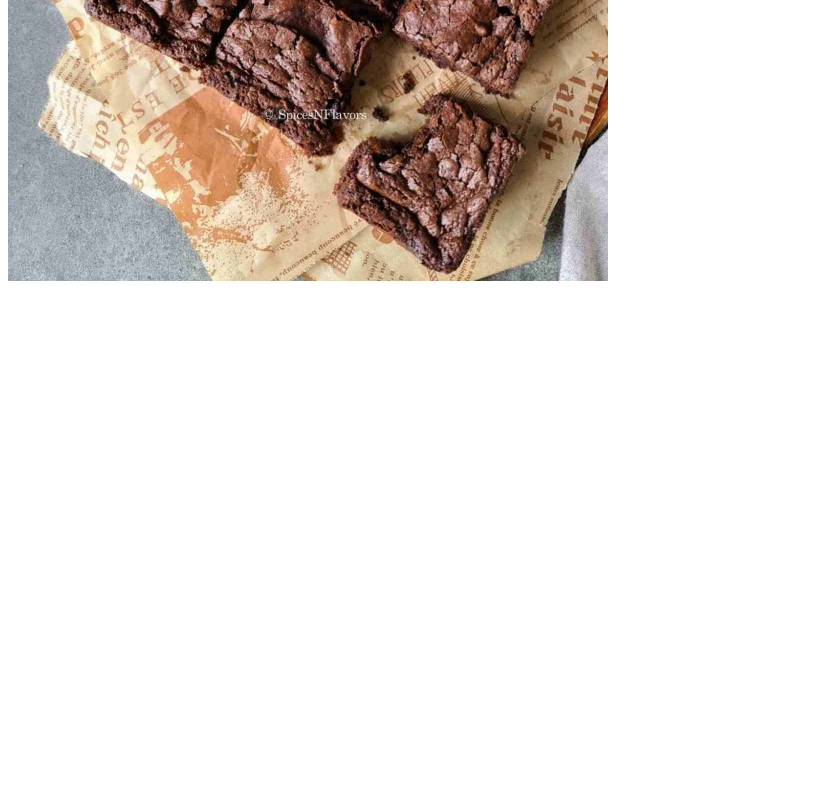
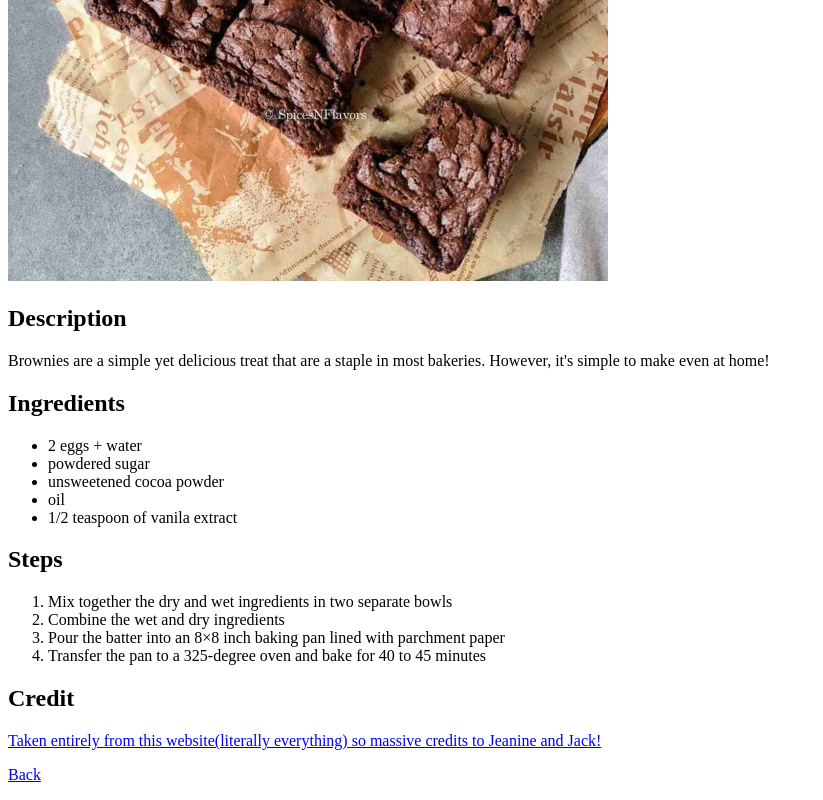
Before and after one commit to VixYun/odin-recipes, a plain HTML site: page recipes/brownie.html in a window 1280 px wide. Shown: the part 399-1199 px from the top of the page, without its empty margins (0-823 px from the left). Before the commit the page ends 800 px from the top, so only its background shows below. Drawn offline with Linux system fonts and the light colour scheme.

Commit message:
Add the needed information in brownie.html including credit and a back link

```diff
--- a/recipes/brownie.html
+++ b/recipes/brownie.html
@@ -9,5 +9,43 @@
     <h1>Brownie</h1>
     <img src="../img/brownie.jpeg" alt="a picture of a brownie" height="600"
     width="600">
+    <p>
+        <h2>Description</h2>
+        Brownies are a simple yet delicious treat that are a staple in
+        most bakeries. However, it's simple to make even at home!
+    </p>
+    <p>
+        <h2>Ingredients</h2>
+        <ul>
+            <li>2 eggs + water</li>
+            <li>powdered sugar</li>
+            <li>unsweetened cocoa powder</li>
+            <li>oil</li>
+            <li>1/2 teaspoon of vanila extract</li>
+        </ul>
+    </p>
+    <p>
+        <h2>Steps</h2>
+        <ol>
+            <li>Mix together the dry and wet ingredients in two separate
+                bowls</li>
+            <li>Combine the wet and dry ingredients</li>
+            <li>Pour the batter into an 8×8 inch baking pan lined with
+                parchment paper</li>
+            <li>Transfer the pan to a 325-degree oven and bake for 40 to
+                45 minutes</li>
+        </ol>
+    </p>
+    <p>
+        <h2>Credit</h2>
+        <a href="https://www.loveandlemons.com/brownies-recipe/"
+        target="_blank" rel="noopener noreferrer">
+            Taken entirely from this website(literally everything) so massive
+            credits to Jeanine and Jack!
+        </a>
+    </p>
+    <p>
+        <a href="../index.html">Back</a>
+    </p>
 </body>
 </html>
```
